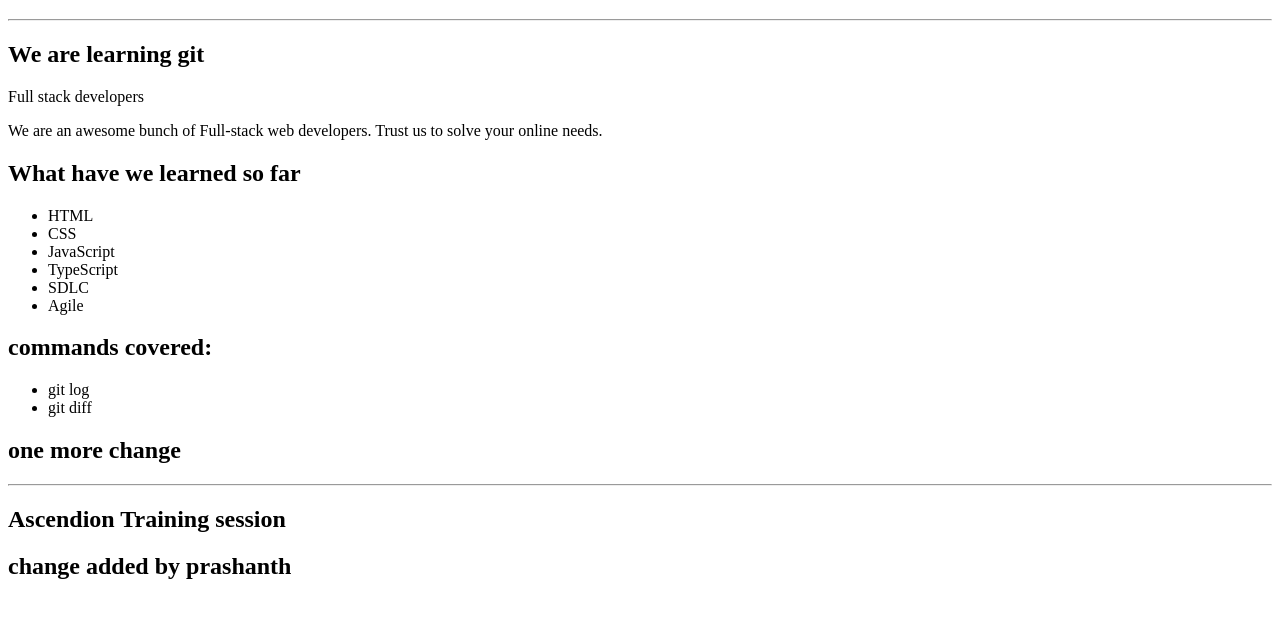
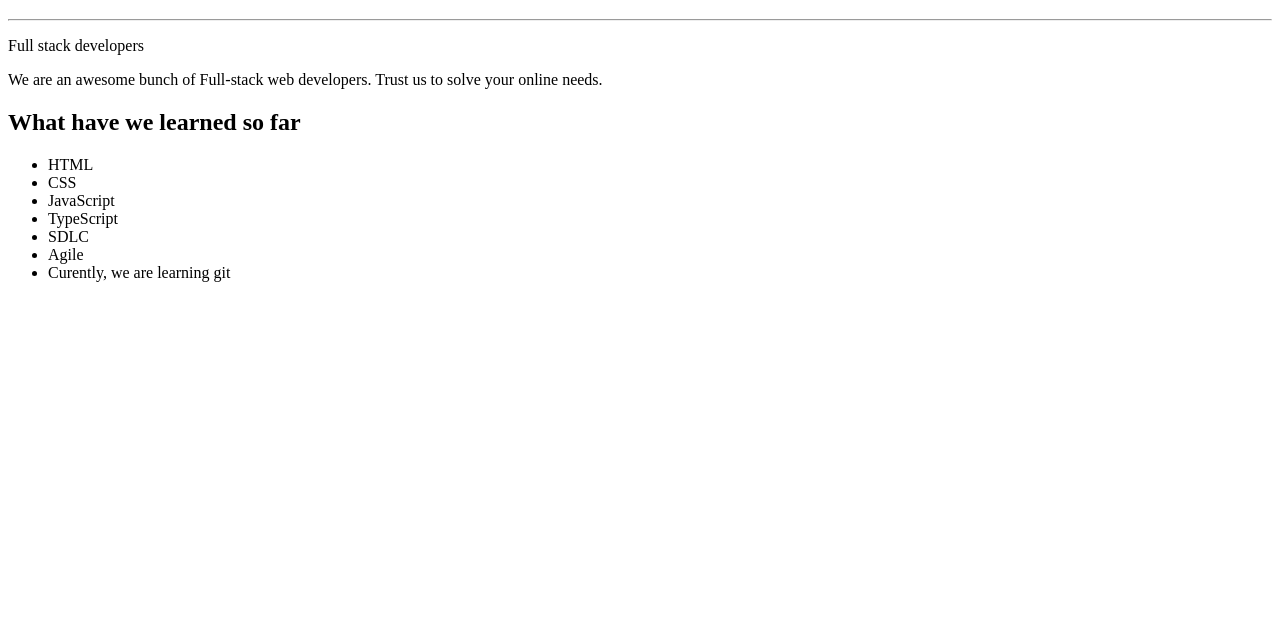
Before and after one commit to puranik3/personal-website, a website: page public/index.html in a window 1280 px wide. Shown: the part 61-678 px from the top of the page. Drawn offline with Linux system fonts and the light colour scheme.

Commit message:
Cleanup before working on website

```diff
--- a/public/index.html
+++ b/public/index.html
@@ -8,7 +8,7 @@
     <body>
         <h1>Ascendion FSD (Angular) Team</h1>
         <hr />
-        <h2>We are learning git</h2>
+
         <p>Full stack developers</p>
 
         <p>
@@ -23,16 +23,7 @@
             <li>TypeScript</li>
             <li>SDLC</li>
             <li>Agile</li>
+            <li>Curently, we are learning git</li>
         </ul>
-
-        <h2>commands covered:</h2>
-        <ul>
-            <li>git log</li>
-            <li>git diff</li>
-        </ul>
-        <h2>one more change</h2>
-        <hr />
-        <h2>Ascendion Training session</h2>
-        <h2>change added by prashanth</h2>
     </body>
 </html>
```
Also changed, not shown: git.md (+10 -0 lines), public/contact.html (+1 -1 lines).
